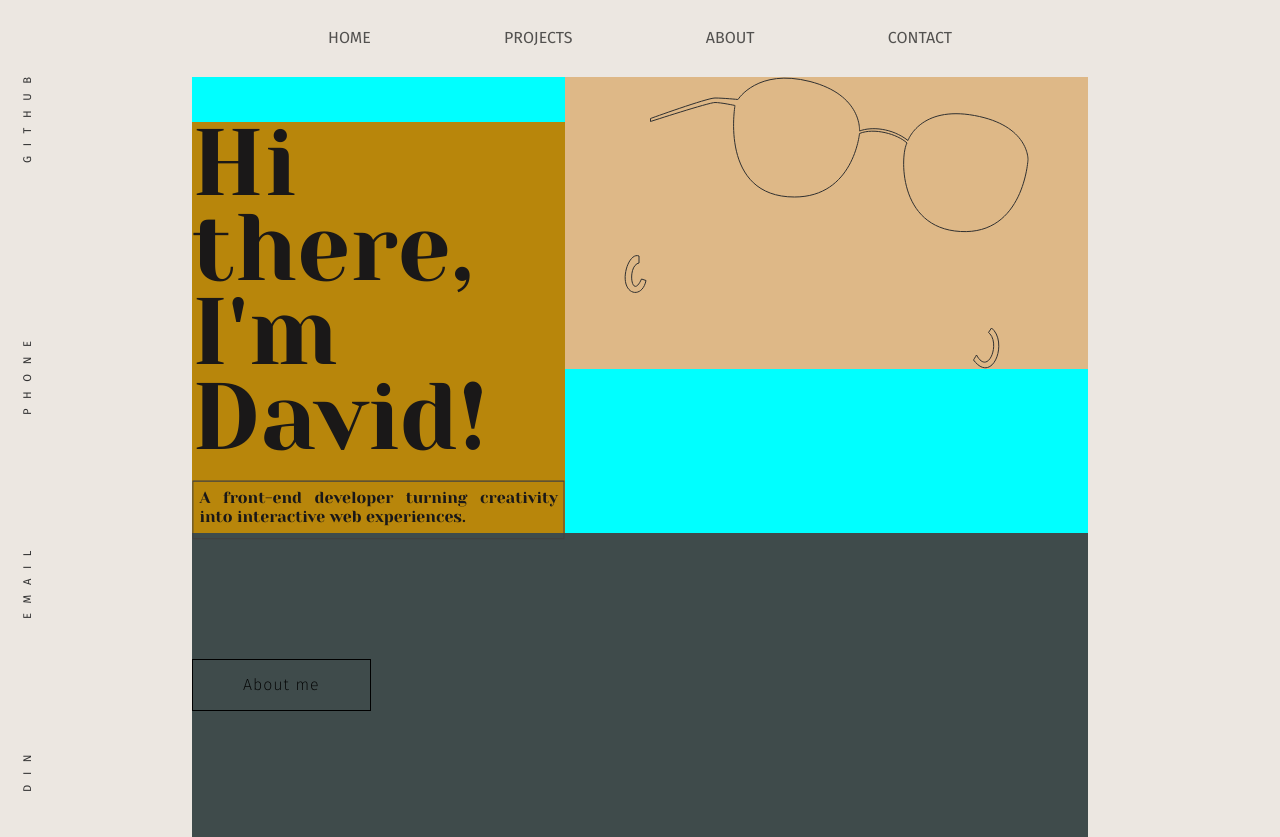
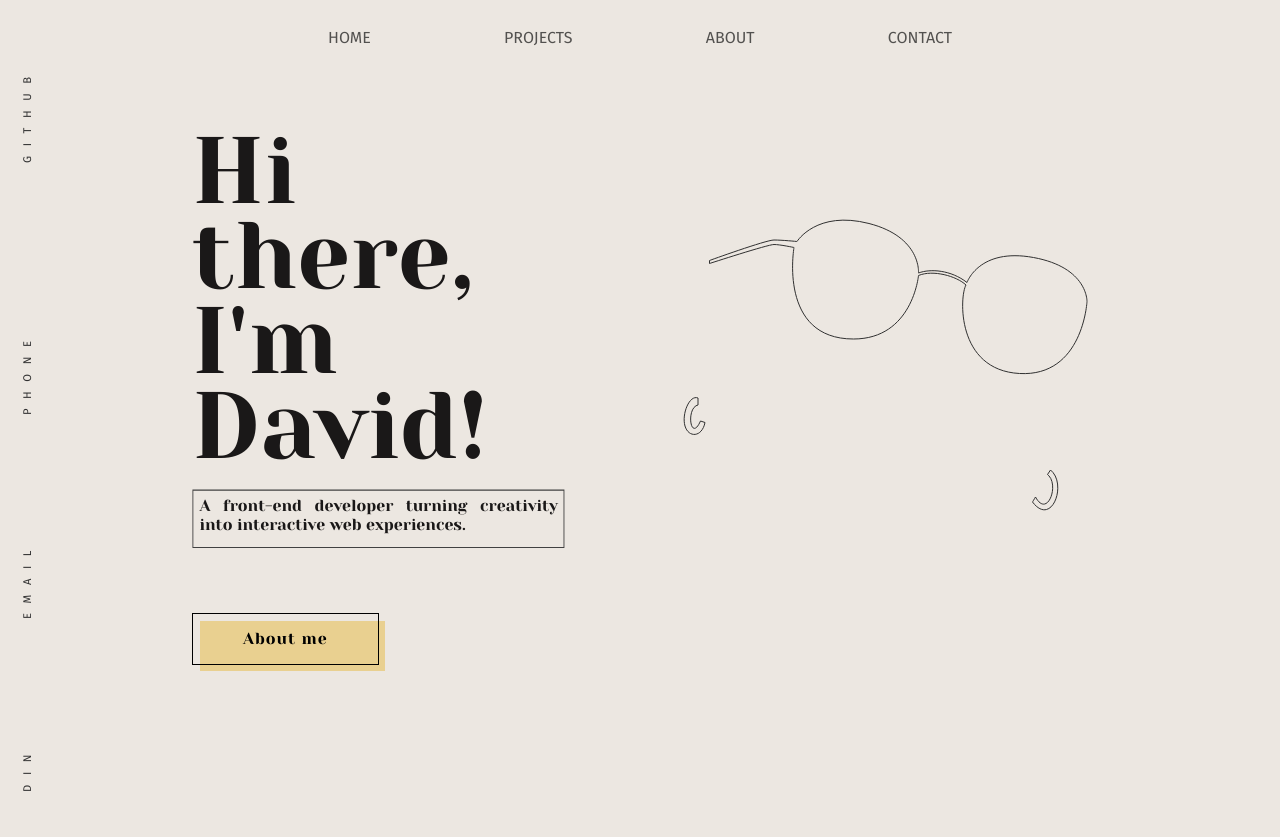
Before and after one commit to DavidCazalCollados/portfolio_2025, a React (Create React App) app: page / in a window 1280 px wide. After the commit the page ends 800 px from the top, so only its background shows below. Built offline with nearby package versions, Linux system fonts and the light colour scheme; a web font is replaced by a local one.

Commit message:
button animated

```diff
--- a/src/assets/home.css
+++ b/src/assets/home.css
@@ -1,18 +1,20 @@
 
 .home-home {
-  /* height: 89vh; */
-  background-color: aqua;
+  height: 89vh;
+  /* background-color: aqua; */
   display: flex;
+  align-items: center;
 }
 
 .home-left {
-  background-color: darkgoldenrod;
+  /* background-color: darkgoldenrod; */
   display: flex;
   flex-direction: column;
   font-family: 'Yeseva One', serif;
   width: 50%;
+  height: 85%;
   color: #1a1818;
-  margin-top: 5%;
+  /* margin-top: 5%; */
 }
 
 .photo-home {
@@ -29,11 +31,10 @@
 
 .home-right {
   display: flex;
-  justify-content: center;
-  align-items: center;
-  height: 100%;
+  justify-content: end;
+  height: 60%;
   width: 70%;
-  background-color:burlywood;
+  /* background-color:burlywood; */
 }
 
 
@@ -76,9 +77,8 @@
 }
 
 .button-about {
-  background-color: rgb(63, 75, 75);
-  height: 38vh;
-  /* width: 41.5%; */
+  /* background-color: rgb(63, 75, 75); */
+  height: 100%;
   display: flex;
   align-items: center;
 }
--- a/src/pages/Home.js
+++ b/src/pages/Home.js
@@ -66,15 +66,24 @@ function Home() {
               A front-end developer turning creativity into interactive web experiences.
             </motion.p>
           </div>
+          <motion.div
+            className='button-about'
+            initial={{ opacity: 0 }}
+            animate={{ opacity: 1 }}
+            exit={{ opacity: 0 }}
+            transition={{
+              ease: "easeInOut",
+              duration: 1,
+              delay: 1 }}
+          >
+            <a href='#'>
+              <button class="button-52">About me</button>
+            </a>
+          </motion.div>
         </div>
         <div className='home-right'>
           <DessinComplet />
         </div>
-      </div>
-      <div className='button-about'>
-        <a href='#'>
-          <button class="button-52">About me</button>
-        </a>
       </div>
     </div>
   );
```
